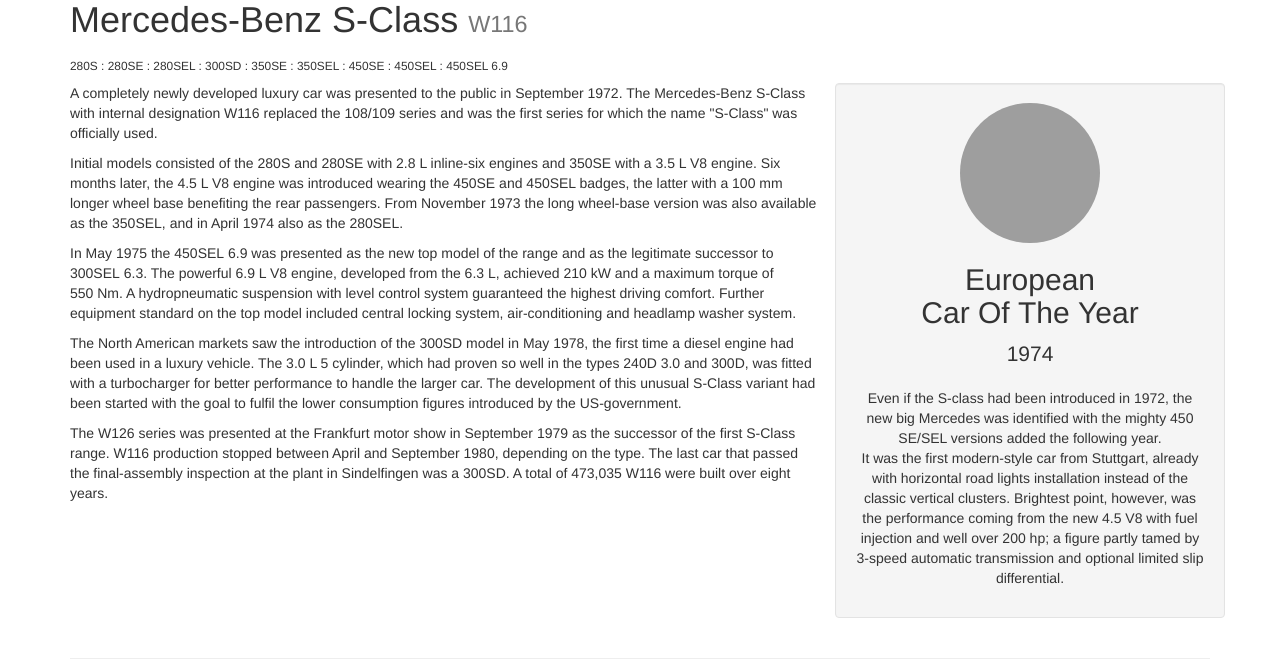
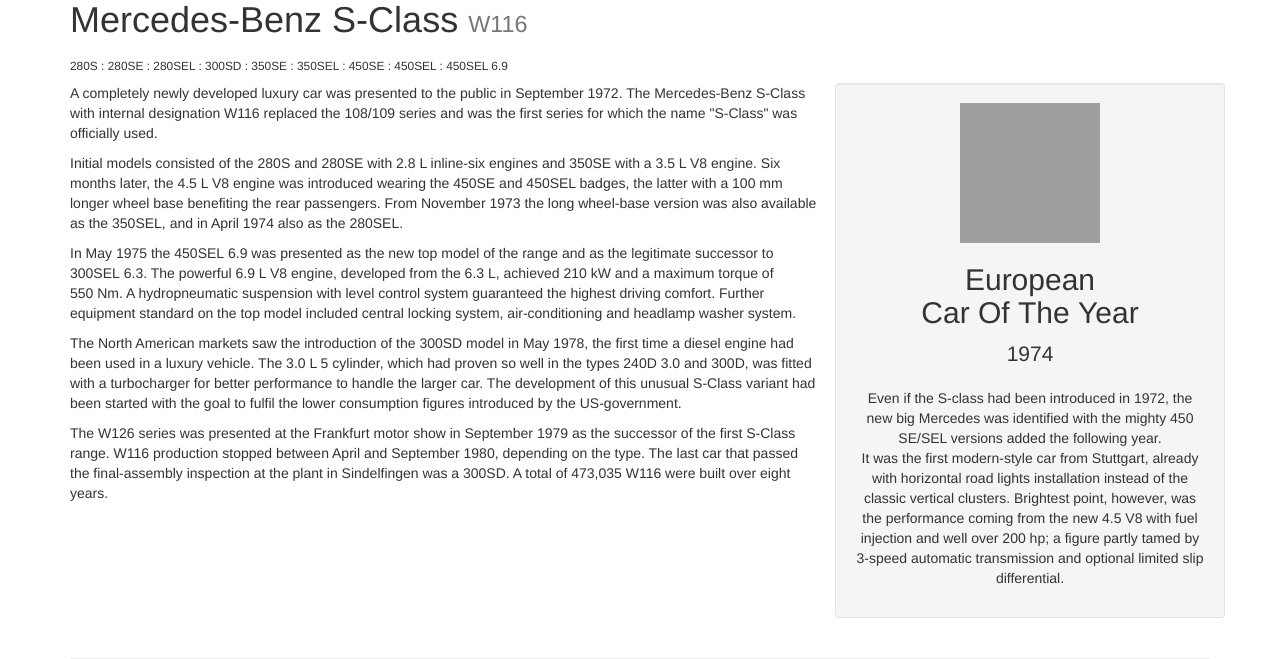
Before and after one commit to W116org/w116org.github.io, a Jekyll site: the page built from index.html, in a window 1280 px wide. Shown: the part 392-1051 px from the top of the page. Built offline with Jekyll 4.4.1, drawn with Linux system fonts in a browser that asks for light colours; nearby versions of some CDN libraries; comment, search, counter and statistics services are not loaded; grey boxes are pictures that could not be loaded.

Commit message:
Update index.html

```diff
--- a/index.html
+++ b/index.html
@@ -19,7 +19,7 @@
 <p>The W126 series was presented at the Frankfurt motor show in September 1979 as the successor of the first S-Class range. W116 production stopped between April and September 1980, depending on the type. The last car that passed the final-assembly inspection at the plant in Sindelfingen was a 300SD. A total of 473,035 W116 were built over eight years.</p>
         </div><!-- /.col-md-8 -->
         <div class="col-md-4 text-center well">
-          <img class="img-circle" src="//cdn.w116.org/img/ECOTY1974.png" alt="European Car of the Year" width="140" height="140">
+            <a href="//www.caroftheyear.org/previous-winners/1974/coty"><img src="//cdn.w116.org/img/ECOTY1974.png" alt="European Car of the Year" width="140" height="140"></a>
           <h2>European Car&nbsp;Of&nbsp;The&nbsp;Year</h2>
 <p class="lead">1974</p>
 <p>Even if the S-class had been introduced in 1972, the new big Mercedes was identified with the mighty 450 SE/SEL versions added the following year.<br>It was the first modern-style car from Stuttgart, already with horizontal road lights installation instead of the classic vertical clusters. Brightest point, however, was the performance coming from the new 4.5 V8 with fuel injection and well over 200 hp; a figure partly tamed by 3-speed automatic transmission and optional limited slip differential.</p>
```
